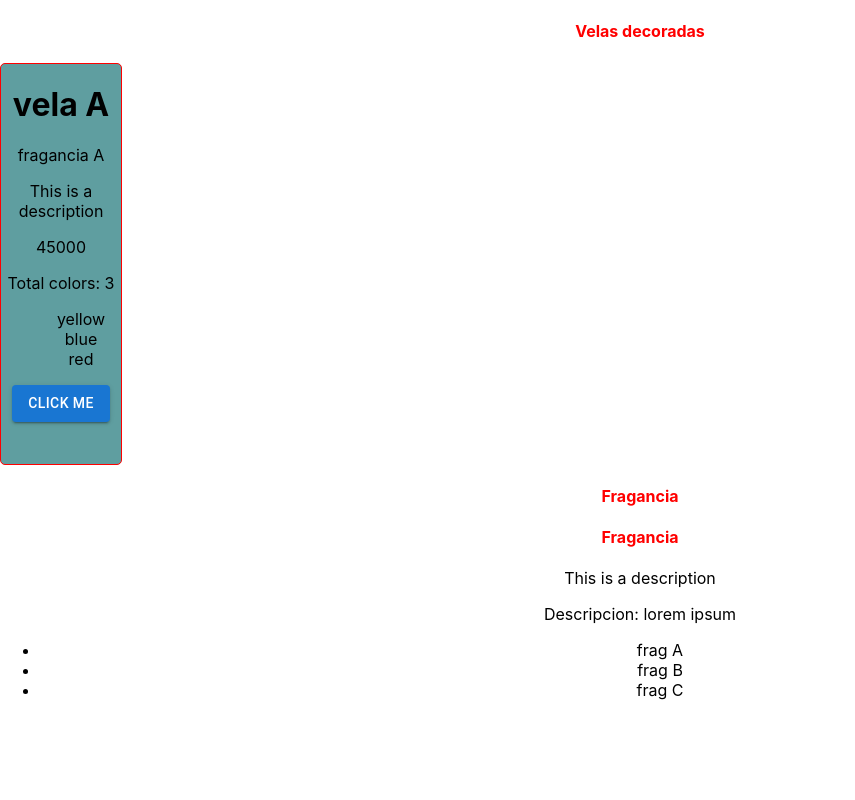
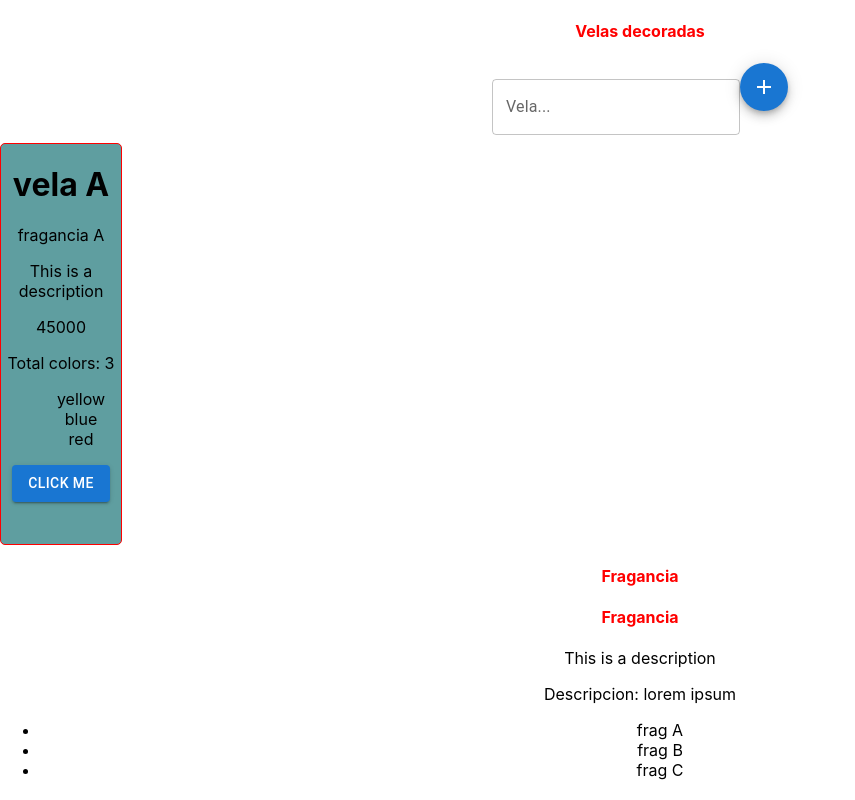
Before and after one commit to jfbarahonag/curso-react, a React (Create React App) app: page / in a window 1280 px wide. Shown: the whole page, without its empty margins (0-855 px from the left). Built offline with nearby package versions, Linux system fonts and the light colour scheme.

Commit message:
a new input field was added and a button with mui was added to test onClick functionality

```diff
--- a/package.json
+++ b/package.json
@@ -5,6 +5,7 @@
   "dependencies": {
     "@emotion/react": "^11.10.4",
     "@emotion/styled": "^11.10.4",
+    "@mui/icons-material": "^5.10.6",
     "@mui/material": "^5.10.8",
     "cra-template": "1.2.0",
     "react": "^18.2.0",
--- a/src/App.js
+++ b/src/App.js
@@ -2,6 +2,7 @@
 import './styles/App.css';
 import Header from './components/header'
 import Candle, * as D from './components/candle'
+import NewCandle from './components/newCandle';
 
 function App() {
   const description = 'lorem ipsum ';
@@ -11,6 +12,7 @@ function App() {
   return (
     <div className="App">
       <Header />
+      <NewCandle />
       <Candle
         name={candleName}
         fragancy={fragancyName}
--- /dev/null
+++ b/src/components/newCandle.js
@@ -0,0 +1,32 @@
+import React, {Component, Fragment} from 'react';
+import {Fab, TextField} from '@mui/material';
+import AddIcon from '@mui/icons-material/Add';
+
+class NewCandle extends Component {
+
+    addDish(evt) {
+        console.log('Add a candle');
+    }
+
+    render() {
+        return (
+        <form autoComplete='off'>
+            <TextField
+                label="Vela..."
+                type='text'
+                margin='normal'
+                variant='outlined'
+            />
+            <Fab
+                color='primary'
+                size='medium'
+                className='candle-form-icon'
+                onClick={this.addDish}>
+                    <AddIcon />
+            </Fab>
+        </form>
+        );
+    }
+}
+
+export default NewCandle
```
Also changed, not shown: 1 other file (tests, documents, lock files or other folders).
